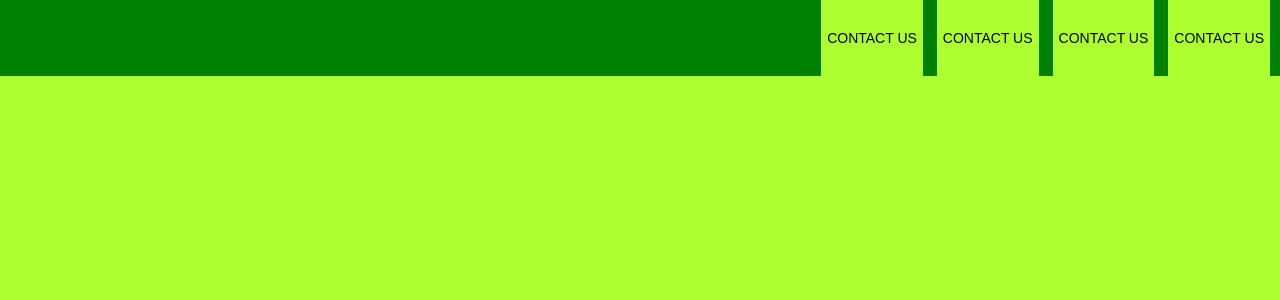
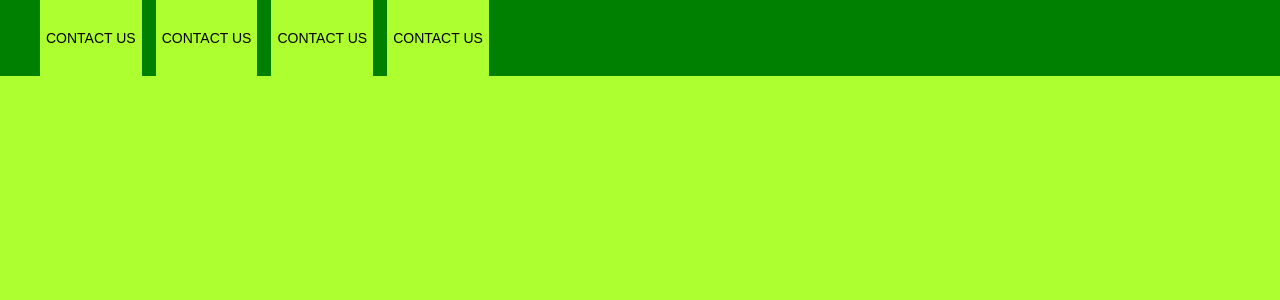
Before and after one commit to Kalmanis/Prog-Bio, a Flask app: page / in a window 1280 px wide. Shown: the top 300 px of the page. Run offline with Flask 2, Linux system fonts and the light colour scheme.

Commit message:
Update navbar.css

```diff
--- a/static/css/navbar.css
+++ b/static/css/navbar.css
@@ -6,10 +6,6 @@ header::after{
     display: table;
     clear: both;
 }
-nav{
-    float: right;
-}
-
 nav ul{
     margin: 0;
     list-style: none;
```
